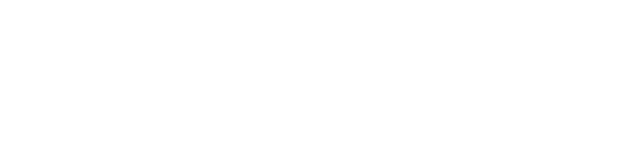
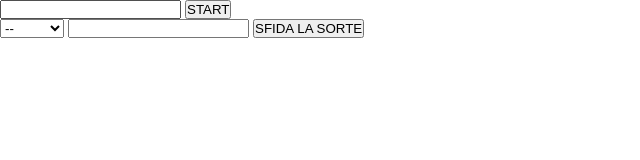
Before and after one commit to Riccardo15Pinto/js-paliedispari, a plain HTML site: page index.html in a window 1280 px wide. Shown: the whole page, without its empty margins (0-640 px from the left). Drawn offline with Linux system fonts and the light colour scheme.

Commit message:
add html content

```diff
--- a/index.html
+++ b/index.html
@@ -10,6 +10,22 @@
     <title>Document</title>
 </head>
 <body>
+    <div>
+        <input type="text" id="user-answer">
+        <button id="button">START</button>
+        <p id="user-result"></p>
+    </div>
+
+    <div>
+        <select name="" id="user-choice">
+            <option value="">--</option>
+            <option value="0">Pari</option>
+            <option value="1">Dispari</option>
+        </select>
+        <input type="number" id="number-user">
+        <button id="start-button">SFIDA LA SORTE</button>
+        <p id="result-test"></p>
+    </div>
     <!-- my javascript  -->
     <script src="js/script.js"></script>
 </body>
```
